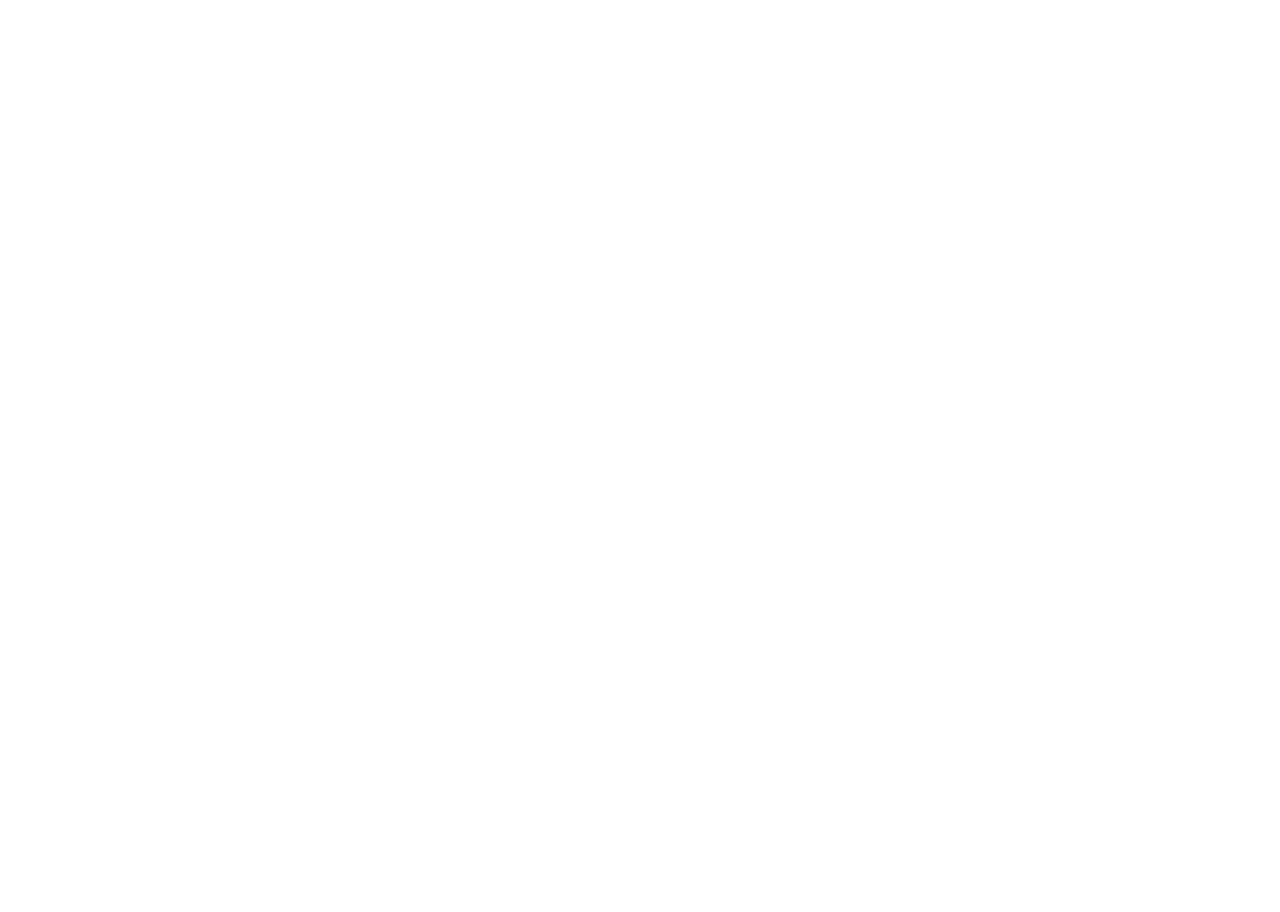
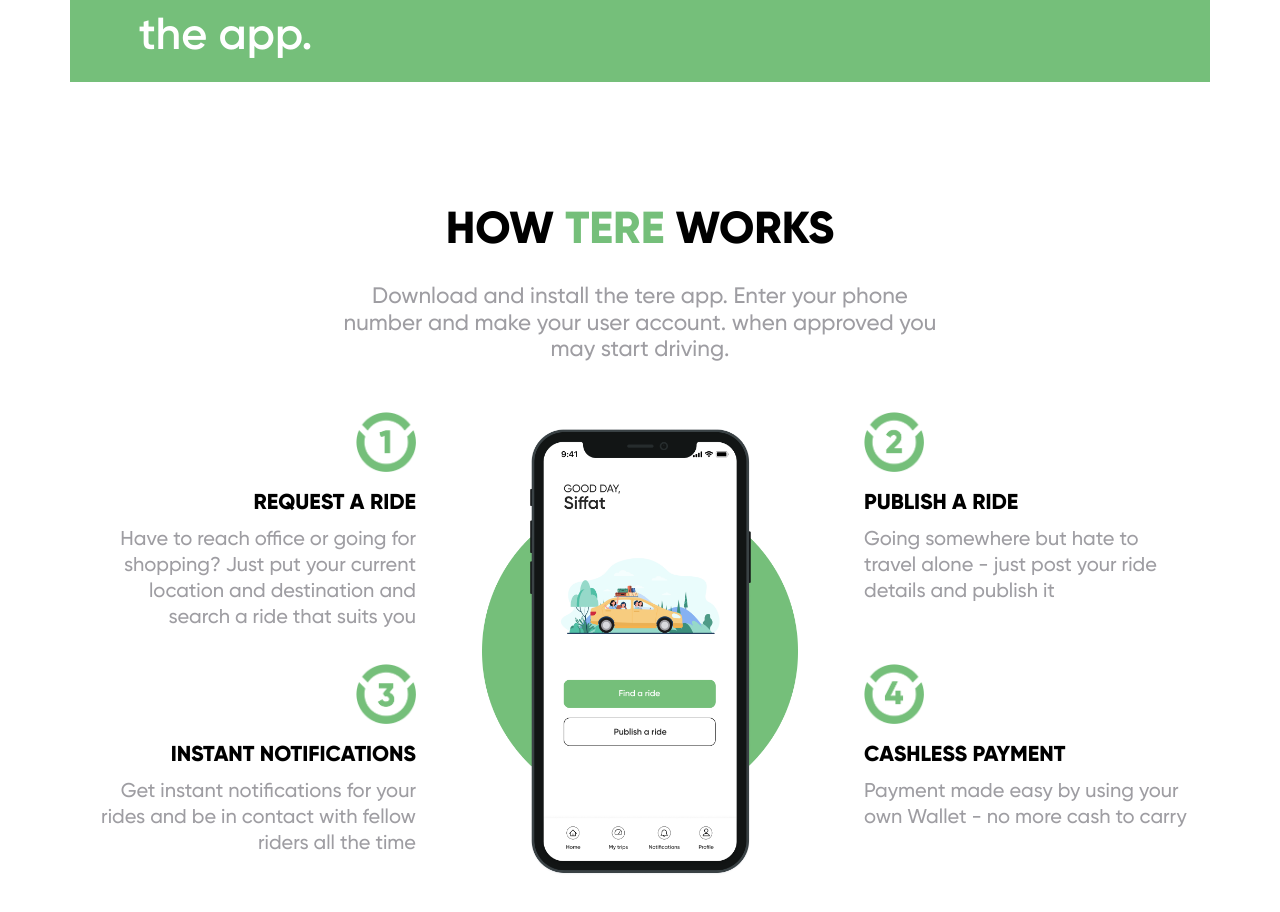
Before and after one commit to alpet95/tere, a Next.js app: page / in a window 1280 px wide. Shown: the part 964-1876 px from the top of the page. Before the commit the page ends 932 px from the top, so only its background shows below. Built offline with nearby package versions, Linux system fonts and the light colour scheme.

Commit message:
feature: tere-8-create-how-it-works-section (#6)
* install: swiper js package

* fix: create a function for fetching page data

* feat: create "How It Works" section

```diff
--- a/package.json
+++ b/package.json
@@ -18,6 +18,7 @@
     "react": "18.2.0",
     "react-dom": "18.2.0",
     "react-icons": "^4.9.0",
+    "swiper": "^9.4.1",
     "typescript": "5.1.3"
   },
   "devDependencies": {
--- /dev/null
+++ b/src/components/home/HowItWorks.module.scss
@@ -0,0 +1,180 @@
+@use "@/styles/theme.module" as theme;
+
+.section {
+  margin-bottom: 2rem;
+  padding: 1rem 0;
+}
+
+.heading {
+  margin: 0.5rem 0;
+
+  font-weight: 800;
+  line-height: 2;
+  text-align: center;
+  text-transform: uppercase;
+}
+
+.description {
+  margin: 0.5rem auto 1rem;
+  max-width: 425px;
+
+  font-size: 1.1rem;
+  font-weight: 500;
+  line-height: 1.2;
+  text-align: center;
+
+  color: theme.$color-grey-200;
+}
+
+.image {
+  position: relative;
+
+  margin: 1rem 0;
+  width: 100%;
+  height: 448px;
+
+  img {
+    object-fit: contain;
+  }
+}
+
+.main {
+  display: none;
+}
+
+.swiper-demo {
+  display: flex;
+  flex-direction: column;
+  align-items: center;
+
+  margin: 1.5rem auto 1rem;
+  max-width: 450px;
+}
+
+.swiper-container {
+  margin-bottom: 1rem;
+  padding: 0 2rem;
+  width: 100%;
+}
+
+.swiper-item {
+  display: flex;
+  flex-direction: column;
+  align-items: center;
+  justify-content: center;
+
+  padding: 1.5rem 1rem;
+  border: 2px solid theme.$color-green;
+  border-radius: 0.5rem;
+
+  text-align: center;
+
+  &-title {
+    margin: 0.5rem 0;
+
+    font-weight: 800;
+    text-transform: uppercase;
+  }
+
+  &-description {
+    font-size: 1.1rem;
+    font-weight: 500;
+    line-height: 1.2;
+    color: theme.$color-grey-200;
+  }
+}
+
+.swiper-pagination {
+  display: flex;
+  justify-content: center;
+  align-items: center;
+}
+
+@media screen and (min-width: 769px) {
+  .swiper-demo {
+    max-width: none;
+  }
+
+  .swiper-item {
+    height: 280px;
+  }
+}
+
+@media screen and (min-width: 1025px) {
+  .section {
+    padding: 4rem 0;
+  }
+
+  .description {
+    max-width: 600px;
+    font-size: 1.4rem;
+  }
+
+  .swiper-demo {
+    display: none;
+  }
+
+  .main {
+    display: grid;
+    grid-template-columns: 1fr 400px 1fr;
+    grid-template-rows: 1fr 1fr;
+    grid-template-areas:
+      "steps-item-1 main-image steps-item-2"
+      "steps-item-3 main-image steps-item-4";
+    gap: 1.5rem;
+
+    margin: 3rem auto;
+    max-width: 1100px;
+  }
+
+  /**
+    * This Sass loop sets "grid-area" property
+    * to each "steps-item-{index}" element of grid,
+    * defined by "grid-template-area" property.
+ */
+  @for $index from 1 through 4 {
+    $item: steps-item-#{$index};
+    ##{$item} {
+      grid-area: $item;
+    }
+  }
+
+  .steps-item {
+    display: flex;
+    flex-direction: column;
+
+    &:nth-child(odd) {
+      align-items: flex-end;
+      text-align: right;
+    }
+
+    &:nth-child(even) {
+      align-items: flex-start;
+      text-align: left;
+    }
+
+    &-title {
+      margin: 0.5rem 0;
+
+      font-weight: 800;
+      text-transform: uppercase;
+    }
+
+    &-description {
+      font-size: 1.25rem;
+      font-weight: 500;
+      line-height: 1.3;
+      color: theme.$color-grey-200;
+    }
+
+    img {
+      width: 60px;
+      height: 60px;
+      margin-bottom: 0.5rem;
+    }
+  }
+
+  .image {
+    grid-area: main-image;
+  }
+}
--- /dev/null
+++ b/src/components/home/HowItWorks.tsx
@@ -0,0 +1,163 @@
+import React from "react";
+import Image from "next/image";
+
+import { Swiper, SwiperSlide } from "swiper/react";
+import { Pagination, Autoplay } from "swiper";
+import { PaginationOptions, AutoplayOptions } from "swiper/types";
+
+import { addGreenToHeading } from "@/helpers/utilities";
+import phoneImageSrc from "/public/images/phone-image.png";
+import classes from "./HowItWorks.module.scss";
+
+const HowItWorks = () => {
+  const slides = [
+    {
+      id: "slide-1",
+      image: {
+        src: "/images/bullets/bullet-image-1.png",
+        alt: "Bullet Image 1",
+      },
+      text: {
+        title: "Request a ride",
+        description:
+          "Have to reach office or going for shopping? Just put your current location and destination and search a ride that suits you",
+      },
+    },
+    {
+      id: "slide-2",
+      image: {
+        src: "/images/bullets/bullet-image-2.png",
+        alt: "Bullet Image 2",
+      },
+      text: {
+        title: "Publish a ride",
+        description:
+          "Going somewhere but hate to travel alone - just post your ride details and publish it",
+      },
+    },
+    {
+      id: "slide-3",
+      image: {
+        src: "/images/bullets/bullet-image-3.png",
+        alt: "Bullet Image 3",
+      },
+      text: {
+        title: "Instant notifications",
+        description:
+          "Get instant notifications for your rides and be in contact with fellow riders all the time",
+      },
+    },
+    {
+      id: "slide-4",
+      image: {
+        src: "/images/bullets/bullet-image-4.png",
+        alt: "Bullet Image 4",
+      },
+      text: {
+        title: "Cashless payment",
+        description:
+          "Payment made easy by using your own Wallet - no more cash to carry",
+      },
+    },
+  ];
+
+  const pagination: PaginationOptions = {
+    el: ".pagination-container",
+    clickable: true,
+  };
+
+  const autoplay: AutoplayOptions = {
+    delay: 3000,
+    disableOnInteraction: true,
+  };
+
+  const breakpoints = {
+    769: {
+      slidesPerView: 2,
+      slidesPerGroup: 2,
+      spaceBetween: 50,
+      autoHeight: false,
+    },
+  };
+
+  const heading = "How Tere works";
+  const formattedHeading = addGreenToHeading(heading);
+
+  return (
+    <section className={classes.section}>
+      <h2
+        className={classes.heading}
+        dangerouslySetInnerHTML={{ __html: formattedHeading }}
+      ></h2>
+      <p className={classes.description}>
+        Download and install the tere app. Enter your phone number and make your
+        user account. when approved you may start driving.
+      </p>
+
+      <div className={classes.main}>
+        {slides.map((slide, index) => {
+          const key = slide.id;
+          const src = slide.image.src;
+          const alt = slide.image.alt;
+          const title = slide.text.title;
+          const description = slide.text.description;
+
+          return (
+            <div
+              key={key}
+              id={classes[`steps-item-${index + 1}`]}
+              className={classes["steps-item"]}
+            >
+              <Image src={src} alt={alt} width={55} height={55} />
+              <h4 className={classes["steps-item-title"]}>{title}</h4>
+              <p className={classes["steps-item-description"]}>{description}</p>
+            </div>
+          );
+        })}
+
+        <div className={classes.image}>
+          <Image src={phoneImageSrc} alt="Slider Phone Image" fill />
+        </div>
+      </div>
+
+      {/* mobile */}
+      <div className={classes["swiper-demo"]}>
+        <Swiper
+          className={classes["swiper-container"]}
+          modules={[Pagination, Autoplay]}
+          pagination={pagination}
+          autoplay={autoplay}
+          spaceBetween={150}
+          speed={500}
+          breakpoints={breakpoints}
+          loop
+          autoHeight
+        >
+          {slides.map((slide) => {
+            const key = slide.id;
+            const src = slide.image.src;
+            const alt = slide.image.alt;
+            const title = slide.text.title;
+            const description = slide.text.description;
+
+            return (
+              <SwiperSlide key={key} className={classes["swiper-item"]}>
+                <Image src={src} alt={alt} width={55} height={55} />
+                <h4 className={classes["swiper-item-title"]}>{title}</h4>
+                <p className={classes["swiper-item-description"]}>
+                  {description}
+                </p>
+              </SwiperSlide>
+            );
+          })}
+        </Swiper>
+
+        <div
+          className={`pagination-container ${classes["swiper-pagination"]}`}
+        ></div>
+      </div>
+    </section>
+  );
+};
+
+export default HowItWorks;
--- a/src/data/hero.json
+++ b/src/data/hero.json
@@ -1,5 +1,5 @@
 {
-  "page": "Hero",
+  "page": "hero",
   "text": {
     "title": "Download App, save money, make friends!",
     "description": "It's simple and it's free. Play your part in reducing Carbon Footprint and help Mother Nature to sustain its beauty. So what are you waiting for? Lets ride together!"
--- a/src/data/phone-form.json
+++ b/src/data/phone-form.json
@@ -1,5 +1,5 @@
 {
-  "page": "Phone Form",
+  "page": "phone-form",
   "text": {
     "title": "Let's go. Get a link to download the app."
   },
--- /dev/null
+++ b/src/helpers/utilities.ts
@@ -0,0 +1,16 @@
+/**
+ * This function checks if heading includes the word "tere",
+ * and if it does, makes it green by adding a span with a class.
+ */
+export const addGreenToHeading = (headingText: string): string => {
+  const lowerCaseHeading = headingText.toLowerCase();
+
+  if (lowerCaseHeading.includes("tere")) {
+    return lowerCaseHeading.replace(
+      "tere",
+      '<span class="text-green">tere</span>'
+    );
+  } else {
+    return headingText;
+  }
+};
--- a/src/pages/index.tsx
+++ b/src/pages/index.tsx
@@ -1,48 +1,78 @@
-import React, { Fragment } from "react";
+import React, { Fragment, useState, useEffect } from "react";
 import fs from "fs/promises";
 import path from "path";
 
 import Hero from "@/components/home/Hero";
 import PhoneForm from "@/components/home/PhoneForm";
+import HowItWorks from "@/components/home/HowItWorks";
+
 import { HeroDataType } from "@/types/hero";
 import { PhoneFormDataType } from "@/types/phone-form";
 
 interface HomeProps {
-  heroData: HeroDataType;
-  phoneFormData: PhoneFormDataType;
+  data: any[];
+  // heroData: HeroDataType;
+  // phoneFormData: PhoneFormDataType;
 }
 
+const pages = ["hero", "phone-form"];
+
 const Home = (props: HomeProps) => {
-  const { heroData, phoneFormData } = props;
+  const { data } = props;
 
   return (
     <Fragment>
-      <Hero data={heroData} />
-      <PhoneForm data={phoneFormData} />
+      <Hero data={data[0]} />
+      <PhoneForm data={data[1]} />
+      <HowItWorks />
     </Fragment>
   );
 };
 
 export async function getStaticProps() {
-  const filePath = path.join(process.cwd(), "src", "data", "hero.json");
-  const fileData = await fs.readFile(filePath);
-  const heroData = JSON.parse(fileData.toString());
+  try {
+    const filePaths = [
+      path.join(process.cwd(), "src", "data", "hero.json"),
+      path.join(process.cwd(), "src", "data", "phone-form.json"),
+    ];
+    const data = await Promise.all(
+      filePaths.map(async (path) => {
+        const fileData = await fs.readFile(path);
+        const parsedData = JSON.parse(fileData.toString());
+        return parsedData;
+      })
+    );
 
-  const filePathPhoneForm = path.join(
-    process.cwd(),
-    "src",
-    "data",
-    "phone-form.json"
-  );
-  const fileDataPhoneForm = await fs.readFile(filePathPhoneForm);
-  const phoneFormData = JSON.parse(fileDataPhoneForm.toString());
+    return {
+      props: { data },
+    };
+  } catch (error) {
+    console.error("Error reading or parsing files:", error);
 
-  return {
-    props: {
-      heroData: heroData,
-      phoneFormData: phoneFormData,
-    },
-  };
+    return {
+      props: { data: [] },
+    };
+  }
+
+  // const filePath = path.join(process.cwd(), "src", "data", "hero.json");
+  // const fileData = await fs.readFile(filePath);
+  // const heroData = JSON.parse(fileData.toString());
+
+  // const filePathPhoneForm = path.join(
+  //   process.cwd(),
+  //   "src",
+  //   "data",
+  //   "phone-form.json"
+  // );
+  // const fileDataPhoneForm = await fs.readFile(filePathPhoneForm);
+  // const phoneFormData = JSON.parse(fileDataPhoneForm.toString());
+
+  // return {
+  //   props: {
+  //     heroData: heroData,
+  //     phoneFormData: phoneFormData,
+  //   },
+  // };
 }
 
 export default Home;
--- a/src/styles/globals.scss
+++ b/src/styles/globals.scss
@@ -74,6 +74,26 @@
   display: block;
 }
 
+.text-green {
+  color: theme.$color-green;
+}
+
+@media screen and (min-width: 1025px) {
+  h2 {
+    font-size: 2.8rem;
+  }
+}
+
+// swiper pagination
+:root {
+  --swiper-pagination-color: #75bf7a;
+  --swiper-pagination-bullet-width: 10px;
+  --swiper-pagination-bullet-height: 10px;
+  --swiper-pagination-bullet-inactive-color: #75bf7a;
+  --swiper-pagination-bullet-inactive-opacity: 0.4;
+  --swiper-pagination-bullet-horizontal-gap: 3px;
+}
+
 /**
  * Responsive design breakpoints:
  * 320px — 480px: Mobile devices
```
Also changed, not shown: src/pages/_app.tsx (+7 -2 lines), 1 other file (tests, documents, lock files or other folders).
